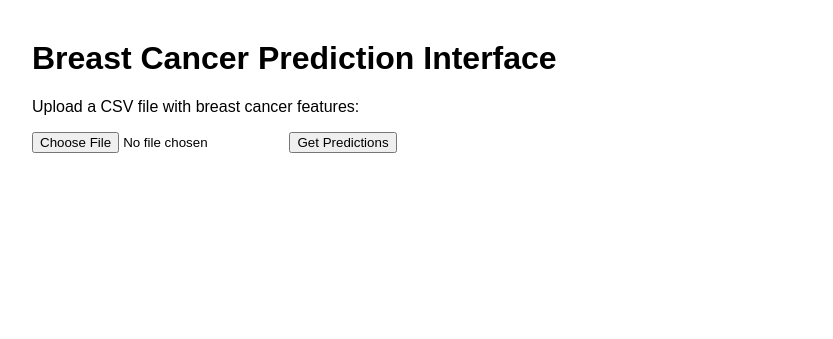
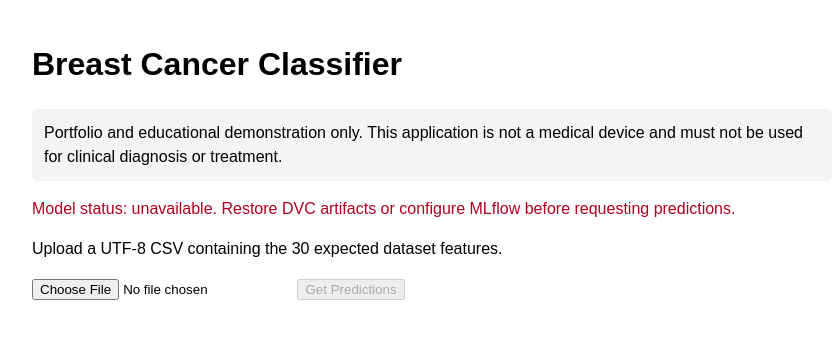
Before and after one commit to publiomcko-cloud/mlops_project, a Flask app: page / in a window 1280 px wide. Shown: the top 339 px of the page, without its empty margins (208-1041 px from the left). Run offline with Flask 2, Linux system fonts and the light colour scheme.

Commit message:
ui: expose model readiness and safety disclaimer

```diff
--- a/app/templates/index.html
+++ b/app/templates/index.html
@@ -1,29 +1,49 @@
 <!DOCTYPE html>
-<html>
+<html lang="en">
 <head>
-    <title>Breast Cancer Prediction</title>
+    <meta charset="utf-8">
+    <meta name="viewport" content="width=device-width, initial-scale=1">
+    <title>ML Classifier Portfolio Demo</title>
     <style>
-        body { font-family: Arial, sans-serif; margin: 40px; }
+        body { font-family: Arial, sans-serif; margin: 40px; line-height: 1.5; }
         .container { max-width: 800px; margin: 0 auto; }
-        .error { color: red; }
-        .success { color: green; }
+        .error { color: #b00020; }
+        .success { color: #176b2c; }
+        .notice { background: #f3f4f6; padding: 12px; border-radius: 6px; }
+        input[type="submit"] { margin-left: 8px; }
     </style>
 </head>
 <body>
-    <div class="container">
-        <h1>Breast Cancer Prediction Interface</h1>
+    <main class="container">
+        <h1>Breast Cancer Classifier</h1>
+        <p class="notice">
+            Portfolio and educational demonstration only. This application is not a
+            medical device and must not be used for clinical diagnosis or treatment.
+        </p>
+
+        {% if model_ready %}
+        <p class="success">Model status: ready</p>
+        {% else %}
+        <p class="error">
+            Model status: unavailable. Restore DVC artifacts or configure MLflow
+            before requesting predictions.
+        </p>
+        {% endif %}
+
         <form action="/upload" method="post" enctype="multipart/form-data">
-            <p>Upload a CSV file with breast cancer features:</p>
-            <input type="file" name="file" accept=".csv" required>
-            <input type="submit" value="Get Predictions">
+            <p>Upload a UTF-8 CSV containing the 30 expected dataset features.</p>
+            <input type="file" name="file" accept=".csv,text/csv" required>
+            <input type="submit" value="Get Predictions" {% if not model_ready %}disabled{% endif %}>
         </form>
+
         {% if error %}
         <p class="error">{{ error }}</p>
         {% endif %}
+
         {% if predictions %}
-        <h2>Predictions:</h2>
+        <h2>Predictions</h2>
         <pre>{{ predictions }}</pre>
         {% endif %}
-    </div>
+    </main>
 </body>
 </html>
```
